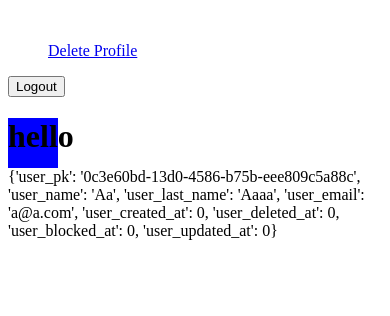
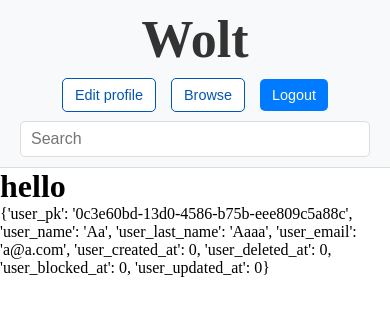
Before and after one commit to AbdullahMarwan/AbdullahMarwan-KEA-WebDev-Wolt-Exam, a Flask app: page /customer in a window 390 px wide. Shown: the top 316 px of the page. Run offline with Flask 3, Linux system fonts and the light colour scheme; a user stored in the database is signed in.

Commit message:
updated header

```diff
--- a/static/global.css
+++ b/static/global.css
@@ -1,5 +1,114 @@
-.hello {
-    height: 50px;
-    width: 50px;
-    background-color: blue;
+/* General Reset */
+* {
+    margin: 0;
+    padding: 0;
+    box-sizing: border-box;
 }
+
+header {
+    display: flex;
+    flex-wrap: wrap; /* Allows wrapping for smaller screens */
+    align-items: center;
+    justify-content: space-between;
+    background-color: #f8f9fa; /* Light background for contrast */
+    padding: 10px 20px;
+    border-bottom: 1px solid #ddd;
+}
+
+.header-logo-ctn h1 {
+    font-size: 3.25rem;
+    color: #333; /* Dark text for logo */
+}
+
+.header-nav {
+    display: flex;
+    align-items: center;
+    flex: 1; /* Fills available space */
+    justify-content: flex-end;
+    gap: 20px; /* Adds spacing between elements */
+}
+
+.header-nav nav ul {
+    list-style-type: none;
+    display: flex;
+    gap: 15px;
+}
+
+.header-nav nav ul li a {
+    font-family: 'arial';
+    text-decoration: none;
+    color: #0056b3;
+    background-color: #fff; /* Bootstrap danger color */
+    padding: 8px 12px;
+    border-radius: 5px;
+    font-size: 0.9rem;
+    transition: background-color 0.3s ease;
+    border: 1px solid #0056b3;
+}
+
+.header-nav nav ul li a:hover {
+    background-color: #c82333; /* Darker danger color on hover */
+}
+
+.header-btn button {
+    background-color: #007bff; /* Bootstrap primary color */
+    color: #fff;
+    border: none;
+    padding: 8px 12px;
+    border-radius: 5px;
+    font-size: 0.9rem;
+    cursor: pointer;
+    transition: background-color 0.3s ease;
+}
+
+.header-btn button:hover {
+    background-color: #0056b3; /* Darker primary color */
+}
+
+.input-field {
+    border: 1px solid #ddd;
+    padding: 8px 10px;
+    border-radius: 5px;
+    flex: 0 0 250px; /* Fixed width, reduces for smaller screens */
+    font-size: 1rem;
+}
+
+/* Mobile Responsiveness */
+@media (max-width: 768px) {
+    header {
+        flex-direction: column;
+        align-items: stretch;
+    }
+
+    .header-logo-ctn {
+        text-align: center;
+        margin-bottom: 10px;
+    }
+
+    .header-nav {
+        justify-content: center;
+        flex-wrap: wrap; /* Ensures content wraps */
+        gap: 10px;
+        width: 100%;
+
+        nav {
+            display: flex;
+
+            ul {
+                list-style-type: none;
+                display: flex;
+                gap: 15px;
+                align-items: center;
+            }
+        }
+    }
+
+    .header-btn button {
+        width: 100%; /* Takes up full width on small screens */
+    }
+
+    .input-field {
+        flex: 1; /* Expands to full width */
+        margin-top: 10px;
+    }
+}
--- a/templates/_top.html
+++ b/templates/_top.html
@@ -6,7 +6,6 @@
     <link rel="stylesheet" href="{{ url_for('static', filename='mixhtml.css') }}">
 
     <link rel="stylesheet" href="https://unpkg.com/leaflet/dist/leaflet.css" />
-    <script src="https://unpkg.com/mojocss"></script>
     <title>
         {{ title or "Company" }}
     </title>
--- a/templates/_top_logged.html
+++ b/templates/_top_logged.html
@@ -8,22 +8,23 @@
 </head>
 <body>
 
-
         <header>
-            <div><img src="" alt=""></div>
-            <nav>
-                <ul>
-                <a href="{{ url_for('edit_profile') }}" class="btn btn-danger">Delete Profile</a>
-
-                </ul>
-            </nav>
-        </header>
+            <div class="header-logo-ctn"><h1>Wolt</h1></div>
 
 
+            <div class="header-nav">
+                <nav>
+                    <ul>
+                        <li><a href="{{ url_for('edit_profile') }}" class="btn btn-danger">Edit profile</a></li>
+                        <li><a href="{{ url_for('edit_profile') }}" class="btn btn-danger">Browse</a></li>
+                        <form class="header-btn" method="POST" action="{{url_for('logout')}}">
+                            <button class="">
+                                Logout
+                            </button>
+                        </form>
+                    </ul>
+                </nav>
+            </div>
+            <input class="input-field" type="text" placeholder="Search">
 
-
-    <form method="POST" action="{{url_for('logout')}}">
-        <button>
-            Logout
-        </button>
-    </form>
+        </header>
```
Also changed, not shown: 1 other file.
